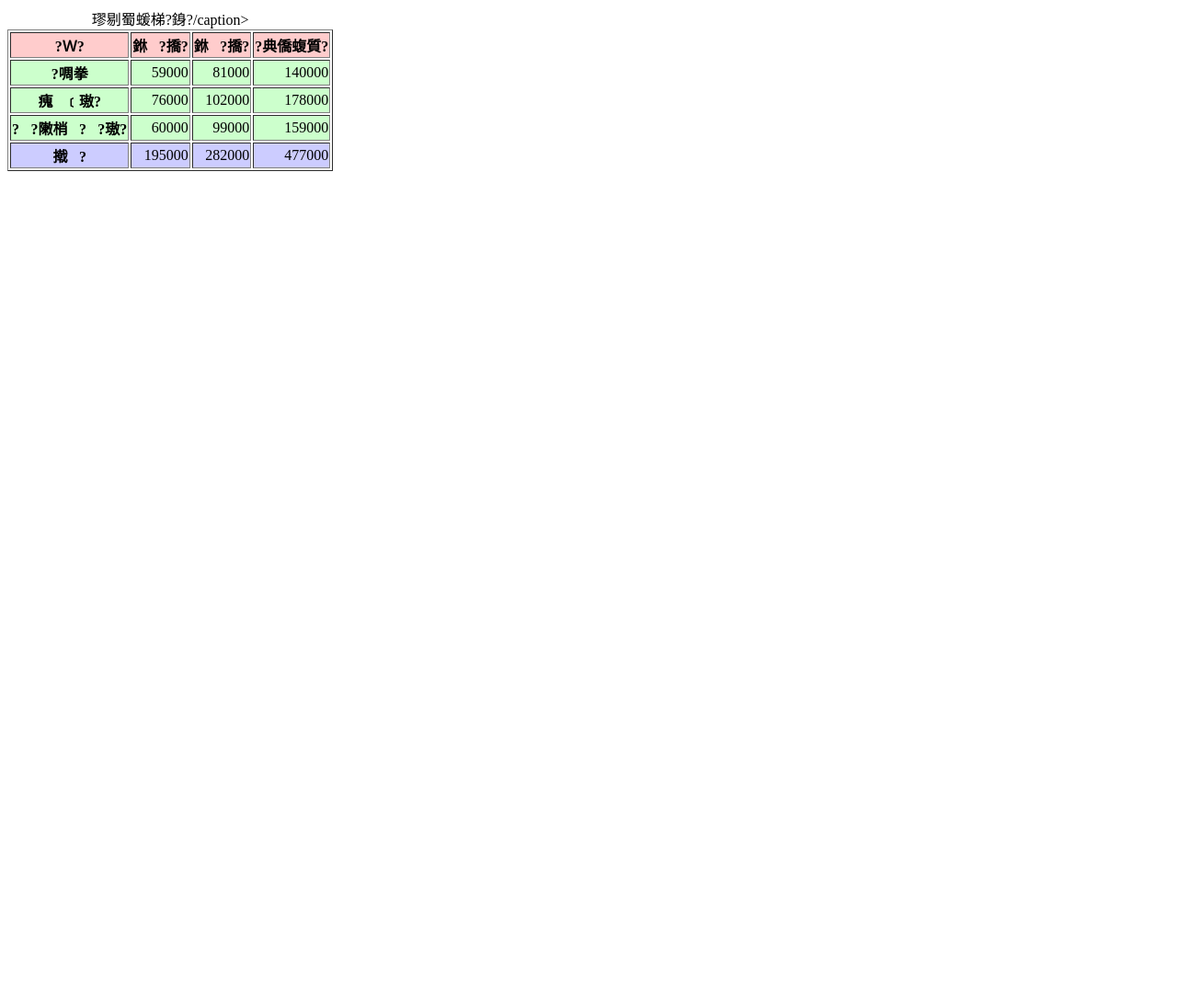
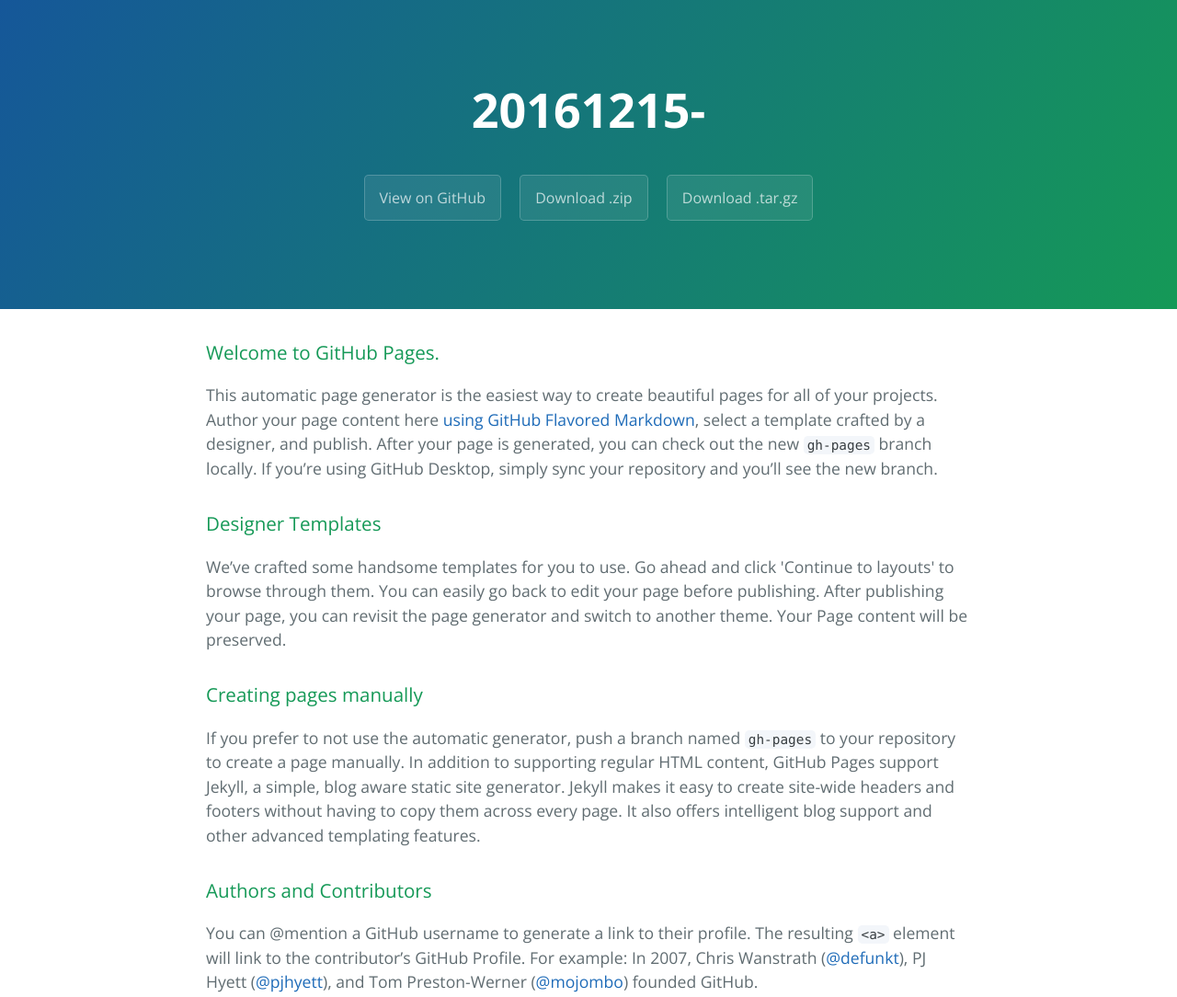
Before and after one commit to Lisa199676/20161215-, a plain HTML site: page index.html in a window 1280 px wide. Shown: the top 1084 px of the page at 92% size. Before the commit the page ends 800 px from the top, so only its background shows below. Drawn offline with nearby package versions, Linux system fonts and the light colour scheme.

Commit message:
Create gh-pages branch via GitHub

```diff
--- a/index.html
+++ b/index.html
@@ -1,48 +1,57 @@
-<html>
-    <head>
-        <meta charset="utf-8">
-        <title>Ch04-08</title>
-        <style>
-            thead{ background: #fcc}
-            tbody{ background: #cfc}
-            tfoot{ background: #ccf}
-            td {text-align: right}
-        </style>
-    </head>
-    <body>
-    <table border="1">
-    <caption>璆剔蜀蝯梯?銵?/caption>
-    <thead>
-        <tr>
-        <th>?Ｗ?
-        <th>銝?撟?
-        <th>銝?撟?
-        <th>?典僑蝮質?
-    </thead>
-    <tbody>
-    <tr>
-        <th>?啁拳
-        <td>59000
-        <td>81000
-        <td>140000
-    <tr>
-        <th>瘣﹝璈?
-        <td>76000
-        <td>102000
-        <td>178000
-    <tr>
-        <th>??敶梢??璈?
-        <td>60000
-        <td>99000
-        <td>159000
-    </tbody>
-    <tfoot>
-    <tr>
-        <th>撠?
-        <td>195000
-        <td>282000
-        <td>477000
-    </tfoot>
-    </table>
-    </body>
+<!DOCTYPE html>
+<html lang="en-us">
+  <head>
+    <meta charset="UTF-8">
+    <title>20161215- by Lisa199676</title>
+    <meta name="viewport" content="width=device-width, initial-scale=1">
+    <link rel="stylesheet" type="text/css" href="stylesheets/normalize.css" media="screen">
+    <link href='https://fonts.googleapis.com/css?family=Open+Sans:400,700' rel='stylesheet' type='text/css'>
+    <link rel="stylesheet" type="text/css" href="stylesheets/stylesheet.css" media="screen">
+    <link rel="stylesheet" type="text/css" href="stylesheets/github-light.css" media="screen">
+  </head>
+  <body>
+    <section class="page-header">
+      <h1 class="project-name">20161215-</h1>
+      <h2 class="project-tagline"></h2>
+      <a href="https://github.com/Lisa199676/20161215-" class="btn">View on GitHub</a>
+      <a href="https://github.com/Lisa199676/20161215-/zipball/master" class="btn">Download .zip</a>
+      <a href="https://github.com/Lisa199676/20161215-/tarball/master" class="btn">Download .tar.gz</a>
+    </section>
+
+    <section class="main-content">
+      <h3>
+<a id="welcome-to-github-pages" class="anchor" href="#welcome-to-github-pages" aria-hidden="true"><span aria-hidden="true" class="octicon octicon-link"></span></a>Welcome to GitHub Pages.</h3>
+
+<p>This automatic page generator is the easiest way to create beautiful pages for all of your projects. Author your page content here <a href="https://guides.github.com/features/mastering-markdown/">using GitHub Flavored Markdown</a>, select a template crafted by a designer, and publish. After your page is generated, you can check out the new <code>gh-pages</code> branch locally. If you’re using GitHub Desktop, simply sync your repository and you’ll see the new branch.</p>
+
+<h3>
+<a id="designer-templates" class="anchor" href="#designer-templates" aria-hidden="true"><span aria-hidden="true" class="octicon octicon-link"></span></a>Designer Templates</h3>
+
+<p>We’ve crafted some handsome templates for you to use. Go ahead and click 'Continue to layouts' to browse through them. You can easily go back to edit your page before publishing. After publishing your page, you can revisit the page generator and switch to another theme. Your Page content will be preserved.</p>
+
+<h3>
+<a id="creating-pages-manually" class="anchor" href="#creating-pages-manually" aria-hidden="true"><span aria-hidden="true" class="octicon octicon-link"></span></a>Creating pages manually</h3>
+
+<p>If you prefer to not use the automatic generator, push a branch named <code>gh-pages</code> to your repository to create a page manually. In addition to supporting regular HTML content, GitHub Pages support Jekyll, a simple, blog aware static site generator. Jekyll makes it easy to create site-wide headers and footers without having to copy them across every page. It also offers intelligent blog support and other advanced templating features.</p>
+
+<h3>
+<a id="authors-and-contributors" class="anchor" href="#authors-and-contributors" aria-hidden="true"><span aria-hidden="true" class="octicon octicon-link"></span></a>Authors and Contributors</h3>
+
+<p>You can @mention a GitHub username to generate a link to their profile. The resulting <code>&lt;a&gt;</code> element will link to the contributor’s GitHub Profile. For example: In 2007, Chris Wanstrath (<a href="https://github.com/defunkt" class="user-mention">@defunkt</a>), PJ Hyett (<a href="https://github.com/pjhyett" class="user-mention">@pjhyett</a>), and Tom Preston-Werner (<a href="https://github.com/mojombo" class="user-mention">@mojombo</a>) founded GitHub.</p>
+
+<h3>
+<a id="support-or-contact" class="anchor" href="#support-or-contact" aria-hidden="true"><span aria-hidden="true" class="octicon octicon-link"></span></a>Support or Contact</h3>
+
+<p>Having trouble with Pages? Check out our <a href="https://help.github.com/pages">documentation</a> or <a href="https://github.com/contact">contact support</a> and we’ll help you sort it out.</p>
+
+      <footer class="site-footer">
+        <span class="site-footer-owner"><a href="https://github.com/Lisa199676/20161215-">20161215-</a> is maintained by <a href="https://github.com/Lisa199676">Lisa199676</a>.</span>
+
+        <span class="site-footer-credits">This page was generated by <a href="https://pages.github.com">GitHub Pages</a> using the <a href="https://github.com/jasonlong/cayman-theme">Cayman theme</a> by <a href="https://twitter.com/jasonlong">Jason Long</a>.</span>
+      </footer>
+
+    </section>
+
+
+  </body>
 </html>
```
